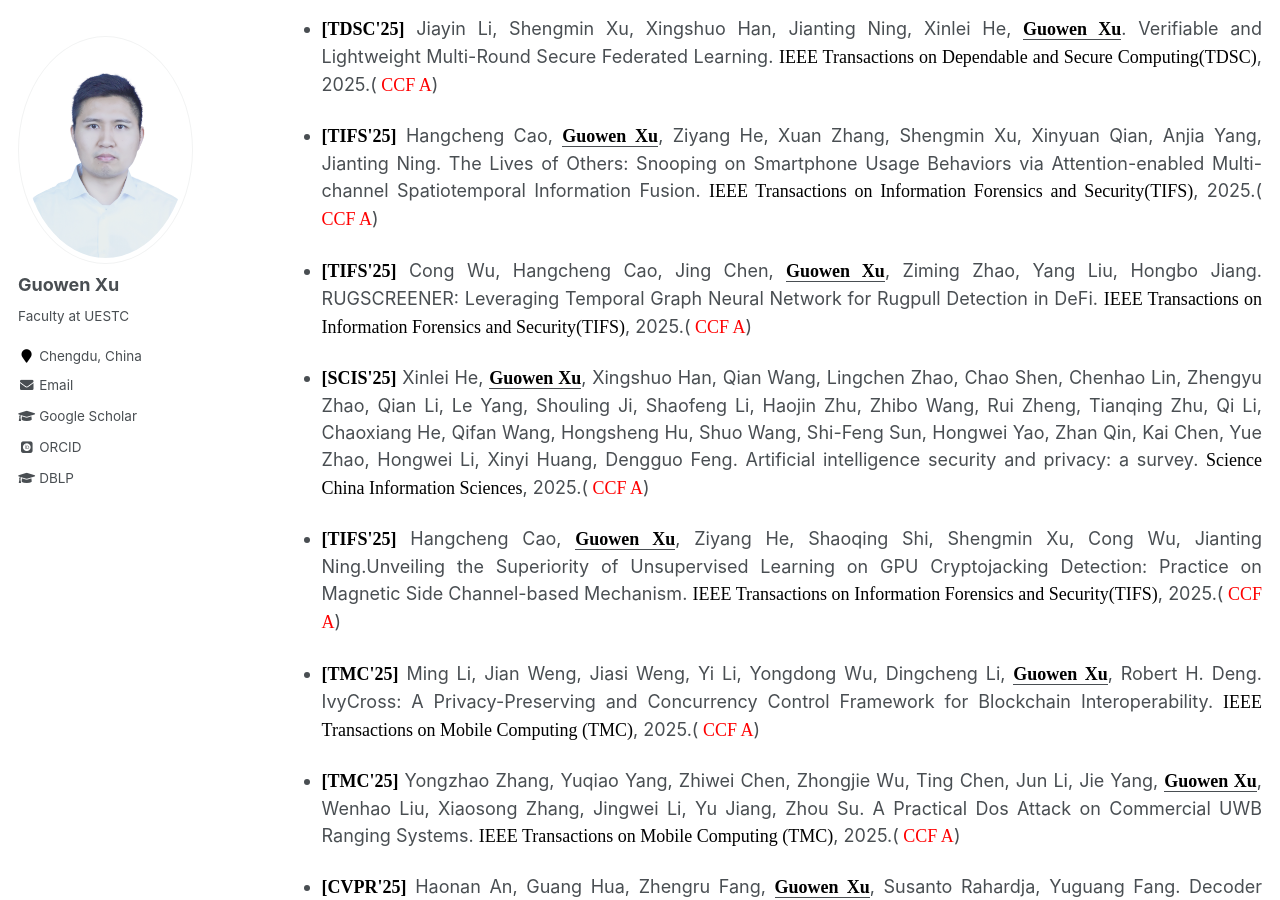
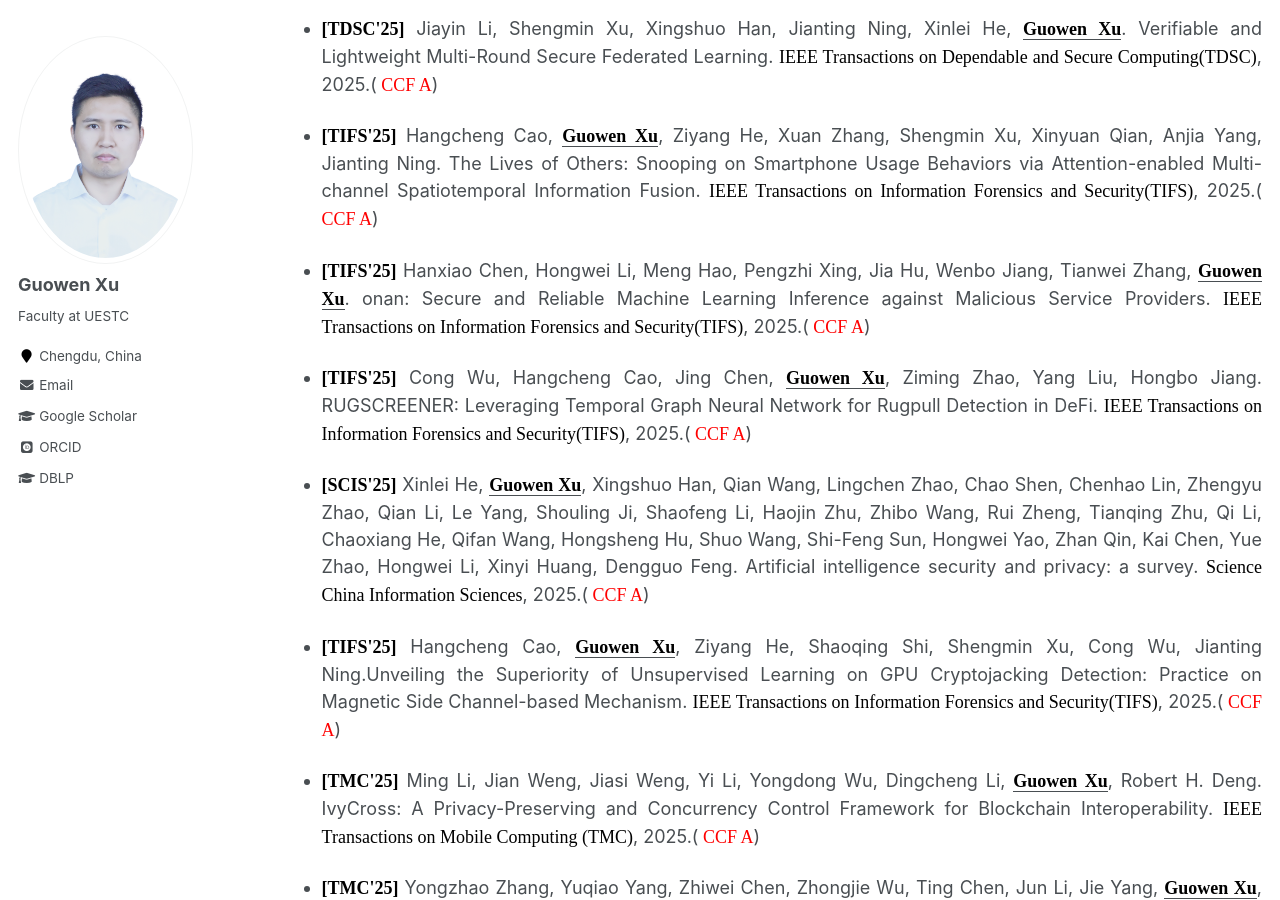
Before and after one commit to Guowen-xu/guowen-xu.github.io, a Jekyll site: the page built from _pages/publications.md, in a window 1280 px wide and 900 px high, scrolled down 1960 px. Built offline with Jekyll 4.4.1, drawn with Linux system fonts in a browser that asks for light colours; some web fonts are replaced.

Commit message:
Update publications.md

```diff
--- a/_pages/publications.md
+++ b/_pages/publications.md
@@ -48,6 +48,8 @@ You can find my articles on my [Google Scholar](https://scholar.google.com.hk/ci
 
 * <p align="justify"> <b><font face="Times New Roman" color=black size=4> [TDSC'25]</font></b> Jiayin Li, Shengmin Xu, Xingshuo Han, Jianting Ning, Xinlei He, <u><b><font face="Times New Roman" color=black size=4> Guowen Xu</font></b></u>. Verifiable and Lightweight Multi-Round Secure Federated Learning. <font face="Times New Roman" color=black size=4> IEEE Transactions on Dependable and Secure Computing(TDSC)</font>, 2025.(<font face="Times New Roman" color=red size=4> CCF A</font>)
 * <p align="justify">  <b><font face="Times New Roman" color=black size=4> [TIFS'25]</font></b>  Hangcheng Cao, <u><b><font face="Times New Roman" color=black size=4> Guowen Xu</font></b></u>, Ziyang He, Xuan Zhang, Shengmin Xu, Xinyuan Qian, Anjia Yang, Jianting Ning. The Lives of Others: Snooping on Smartphone Usage Behaviors via Attention-enabled Multi-channel Spatiotemporal Information Fusion. <font face="Times New Roman" color=black size=4> IEEE Transactions on Information Forensics and Security(TIFS)</font>, 2025.(<font face="Times New Roman" color=red size=4> CCF A</font>)
+
+* <p align="justify">  <b><font face="Times New Roman" color=black size=4> [TIFS'25]</font></b>  Hanxiao Chen, Hongwei Li, Meng Hao, Pengzhi Xing, Jia Hu, Wenbo Jiang, Tianwei Zhang, <u><b><font face="Times New Roman" color=black size=4> Guowen Xu</font></b></u>. onan: Secure and Reliable Machine Learning Inference against Malicious Service Providers. <font face="Times New Roman" color=black size=4> IEEE Transactions on Information Forensics and Security(TIFS)</font>, 2025.(<font face="Times New Roman" color=red size=4> CCF A</font>)
 
 * <p align="justify">  <b><font face="Times New Roman" color=black size=4> [TIFS'25]</font></b> Cong Wu, Hangcheng Cao, Jing Chen, <u><b><font face="Times New Roman" color=black size=4> Guowen Xu</font></b></u>, Ziming Zhao, Yang Liu, Hongbo Jiang. RUGSCREENER: Leveraging Temporal Graph Neural Network for Rugpull Detection in DeFi. <font face="Times New Roman" color=black size=4> IEEE Transactions on Information Forensics and Security(TIFS)</font>, 2025.(<font face="Times New Roman" color=red size=4> CCF A</font>)
 
```
